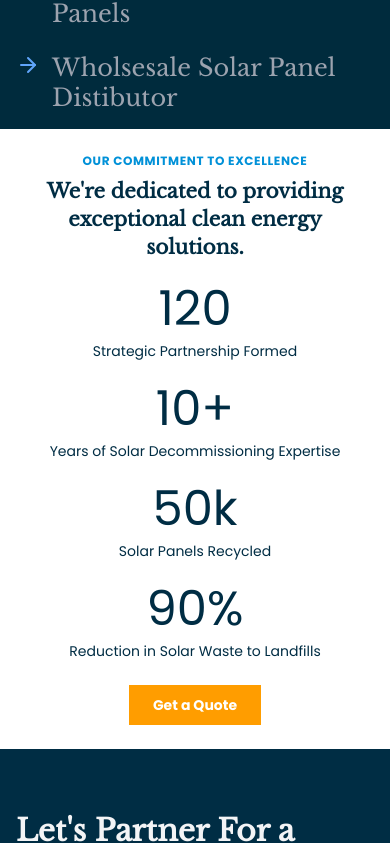
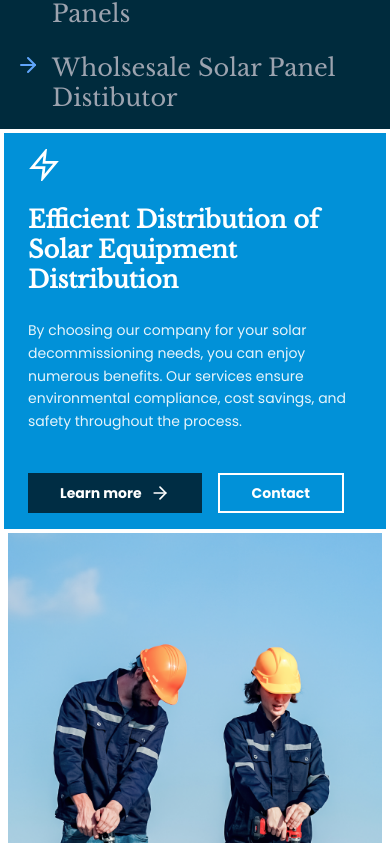
Before and after one commit to eromelus/clear-energy, a Next.js app: page / in a window 390 px wide. Shown: the part 1581-2424 px from the top of the page. Built offline with nearby package versions, Linux system fonts and the light colour scheme; no server answers.

Commit message:
Feat: Add SolarDistribution component
- Create new SolarDistribution component with responsive layout
- Add responsive image section with solar workers photo
- Add interactive buttons with scroll-to-contact functionality

```diff
--- a/src/app/page.tsx
+++ b/src/app/page.tsx
@@ -6,6 +6,7 @@ import { SolarServices } from "@/components/solar-services";
 import { CleanEnergyStats } from "@/components/clean-energy-stats";
 import { ContactForm } from "@/components/contact-form";
 import { CleanEnergySolution } from "@/components/clean-energy-solution";
+import { SolarDistribution } from "@/components/solar-distribution";
 
 export default function Home() {
   const { contactFormRef, scrollToContactForm } = useScroll();
@@ -15,6 +16,7 @@ export default function Home() {
       <Hero onButtonClick={scrollToContactForm} />
       <CleanEnergySolution onButtonClick={scrollToContactForm} />
       <SolarServices />
+      <SolarDistribution onButtonClick={scrollToContactForm} />
       <CleanEnergyStats onButtonClick={scrollToContactForm} />
       <ContactForm ref={contactFormRef} />
     </>
--- /dev/null
+++ b/src/components/solar-distribution.tsx
@@ -0,0 +1,69 @@
+import Image from "next/image";
+import { Button } from "@/components/ui/button";
+import { ArrowRight } from "lucide-react";
+
+export function SolarDistribution({
+  onButtonClick,
+}: {
+  onButtonClick: () => void;
+}) {
+  return (
+    <div className="p-1 bg-white">
+      <div className="grid sm:grid-cols-6 min-h-[500px] sm:min-h-[600px]">
+        <div className="col-span-2 sm:col-span-4 flex flex-col justify-center py-4 sm:pr-4 bg-blue order-1">
+          <div className="text-white space-y-6 sm:max-w-xl max-w-6xl px-6 mx-auto">
+            <div className="w-8 h-8">
+              <svg
+                viewBox="0 0 24 24"
+                fill="none"
+                stroke="currentColor"
+                strokeWidth="2"
+                className="w-full h-full"
+              >
+                <path d="M13 2L3 14h9l-1 8 10-12h-9l1-8z" />
+              </svg>
+            </div>
+
+            <h1 className="text-2xl sm:text-3xl font-bold leading-tight font-libre-baskerville">
+              Efficient Distribution of Solar Equipment Distribution
+            </h1>
+
+            <p className="text-sm opacity-90 leading-relaxed">
+              By choosing our company for your solar decommissioning needs, you
+              can enjoy numerous benefits. Our services ensure environmental
+              compliance, cost savings, and safety throughout the process.
+            </p>
+
+            <div className="flex flex-row gap-4 pt-4">
+              <Button
+                className="inline-flex items-center text-sm font-bold justify-center px-8 py-2 bg-navy text-white rounded-none hover:bg-[#002B5C] transition-colors whitespace-nowrap"
+                onClick={onButtonClick}
+              >
+                Learn more
+                <ArrowRight className="ml-2 h-5 w-5" />
+              </Button>
+              <Button
+                className="inline-flex items-center text-sm font-bold justify-center px-8 py-2 border-2 bg-blue border-white text-white rounded-none hover:bg-white/10 transition-colors"
+                onClick={onButtonClick}
+              >
+                Contact
+              </Button>
+            </div>
+          </div>
+        </div>
+
+        <div className="relative sm:block col-span-2 sm:col-span-2 bg-white order-2 sm:order-2 aspect-[3/4] sm:aspect-auto">
+          <div className="absolute inset-1">
+            <Image
+              src="/images/solar-workers.png"
+              alt="Solar panel installation workers"
+              fill
+              className="object-cover"
+              priority
+            />
+          </div>
+        </div>
+      </div>
+    </div>
+  );
+}
```
Also changed, not shown: public/images/solar-workers.png (added).
